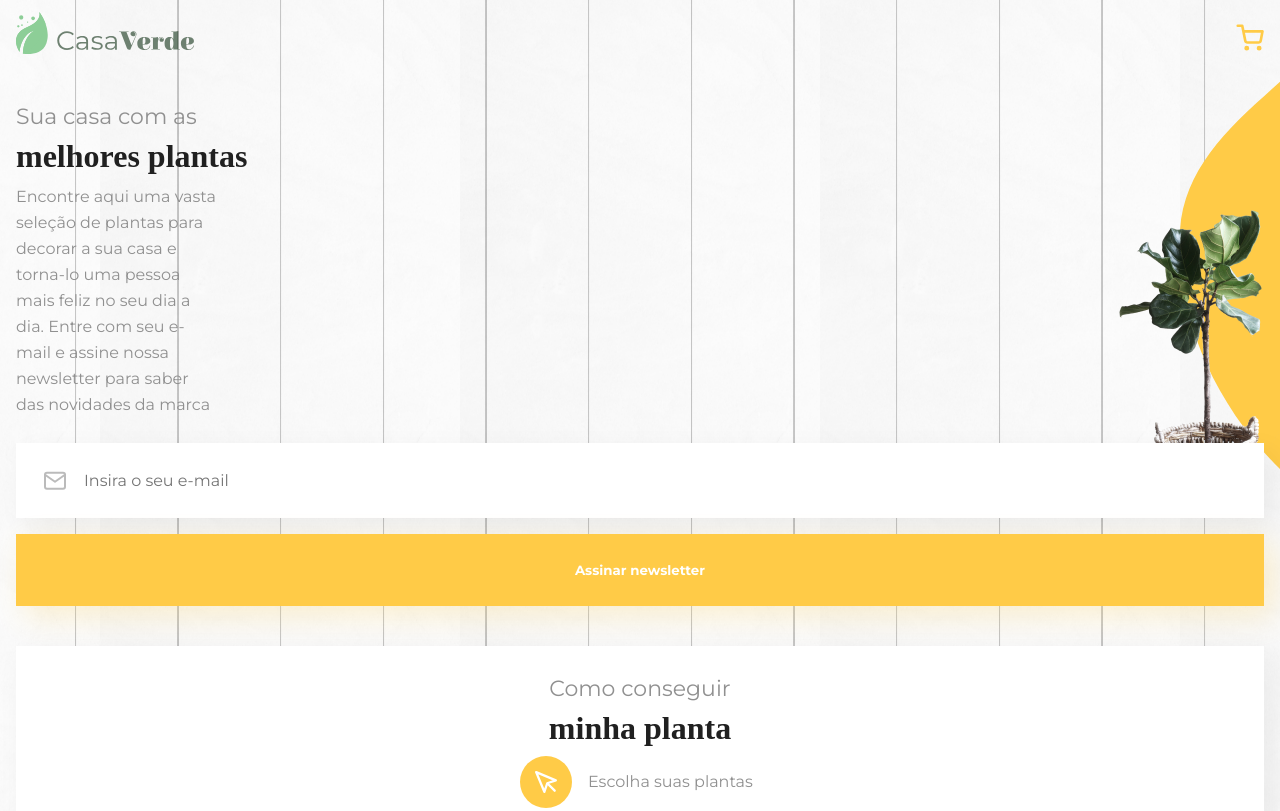
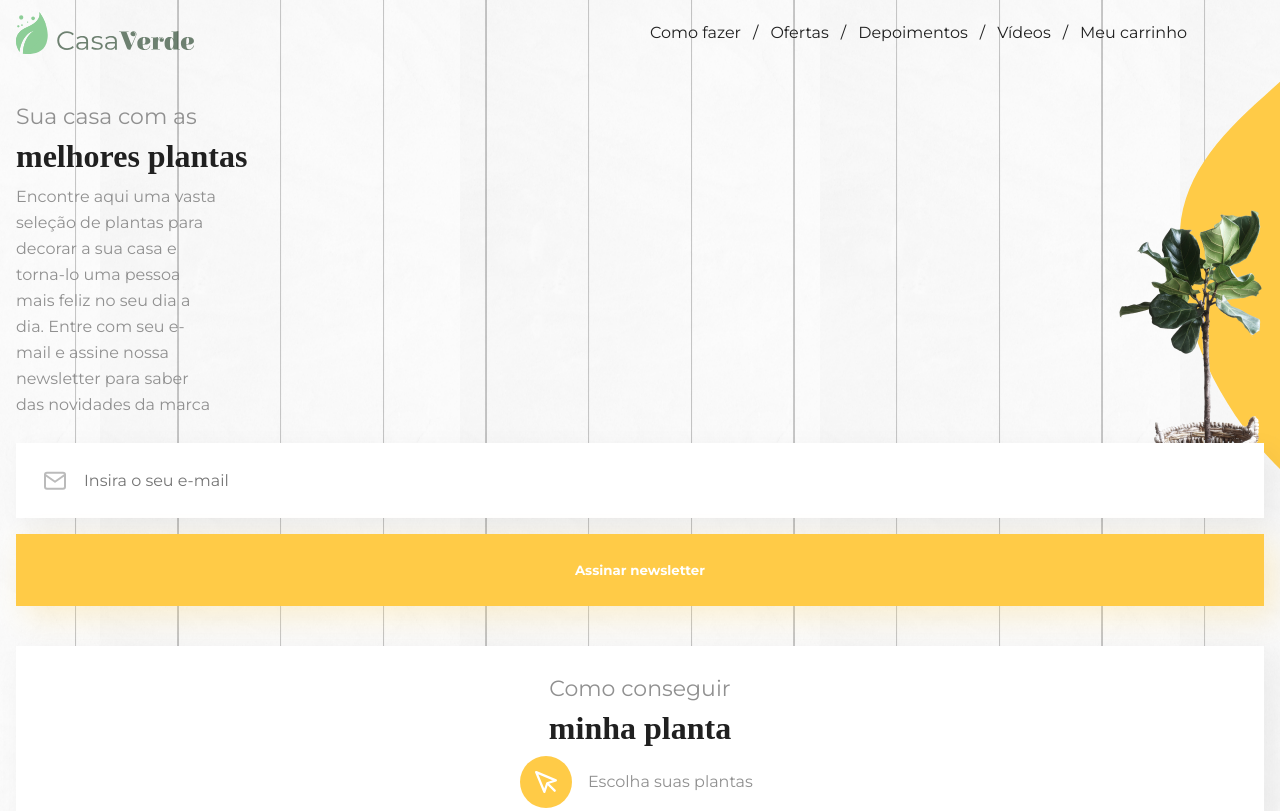
Before and after one commit to robsongdev/casa-verde, a plain HTML site: page index.html in a window 1280 px wide. Shown: the top 811 px of the page. Drawn offline with Linux system fonts and the light colour scheme; a web font is replaced by a local one.

Commit message:
add header desktop style

```diff
--- a/assets/css/components/cabecalho.css
+++ b/assets/css/components/cabecalho.css
@@ -18,3 +18,33 @@
 .cabecalho__carrinho {
     width: 1.75rem;
 }
+
+.cabecalho-menu{
+    display: none;
+}
+
+@media screen and (min-width: 1044px) {
+    .cabecalho {
+        max-width: 1203px;
+        align-items: center;
+    }
+
+    .cabecalho__carrinho {
+        display: none;
+    }
+
+    .cabecalho-menu {
+        display: flex;
+        color: var(--preto);
+        line-height: 1.2188rem;
+    }
+
+    .cabecalho-menu__item:nth-child(-n+4):after{
+        content: '/';
+        margin-left: .75rem;
+        margin-right: .75rem;
+    }
+
+
+
+}
--- a/index.html
+++ b/index.html
@@ -26,6 +26,14 @@
         <a href="#" aria-label="Carrinho de compras">
             <img src="assets/img/icones/carrinho.svg" alt="Ícone do Carrinho de compras" class="cabecalho__carrinho">
         </a>
+
+        <ul class="cabecalho-menu">
+            <li class="cabecalho-menu__item"><a href="#">Como fazer</a></li>
+            <li class="cabecalho-menu__item"><a href="#">Ofertas</a></li>
+            <li class="cabecalho-menu__item"><a href="#">Depoimentos</a></li>
+            <li class="cabecalho-menu__item"><a href="#">Vídeos</a></li>
+            <li class="cabecalho-menu__item"><a href="#">Meu carrinho</a></li>
+        </ul>
     </header>
 
     <main>
```
